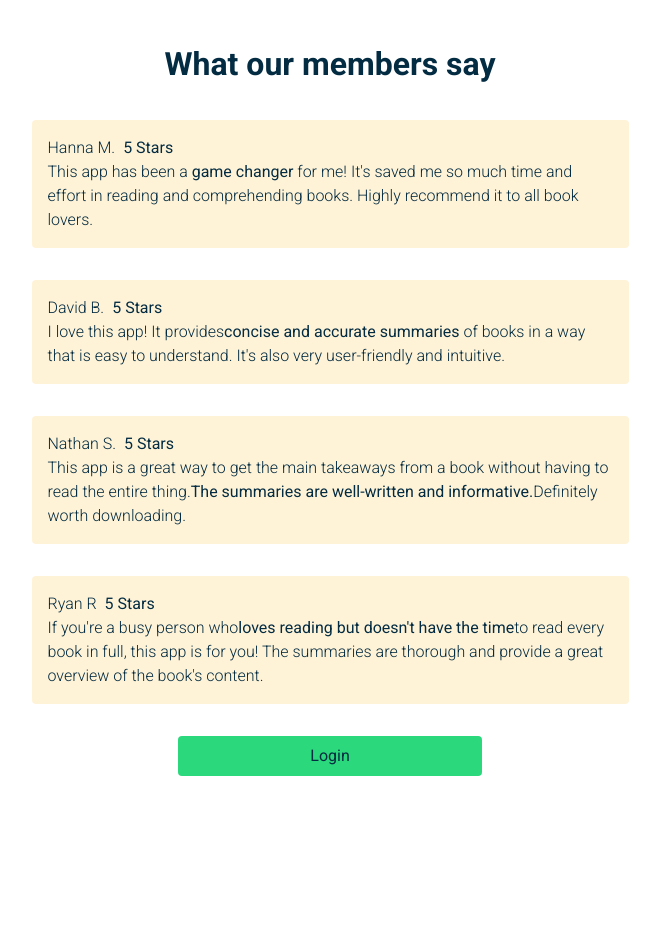
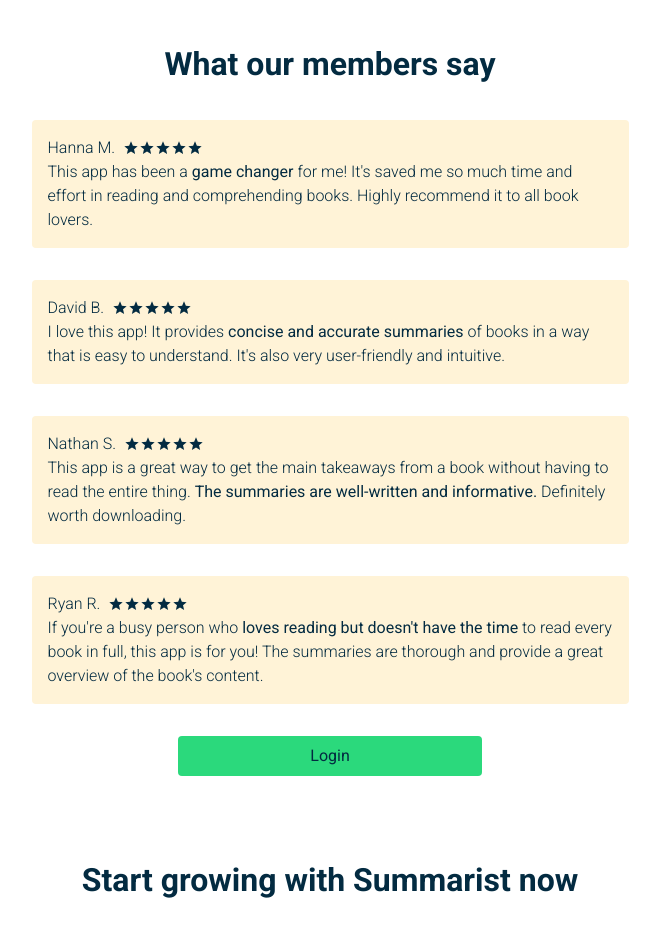
Before and after one commit to Noah-code1210/Summarist-Project, a Next.js app: page / in a window 1280 px wide. Shown: the part 1880-2816 px from the top of the page, without its empty margins (470-1130 px from the left). Before the commit the page ends 2696 px from the top, so only its background shows below. Built offline with nearby package versions, Linux system fonts and the light colour scheme.

Commit message:
Ratings Icons

```diff
--- /dev/null
+++ b/assets/icons/ReviewsIcon.jsx
@@ -0,0 +1,16 @@
+import React from "react";
+import { MdOutlineStarPurple500 } from "react-icons/md";
+
+function RatingIcon() {
+  return (
+    <>
+      <div className="review__rating">
+        <MdOutlineStarPurple500 /> <MdOutlineStarPurple500 />{" "}
+        <MdOutlineStarPurple500 /> <MdOutlineStarPurple500 />{" "}
+        <MdOutlineStarPurple500 />
+      </div>
+    </>
+  );
+}
+
+export default RatingIcon;
--- a/components/Reviews.jsx
+++ b/components/Reviews.jsx
@@ -1,4 +1,5 @@
 import React from "react";
+import RatingIcon from "../assets/icons/ReviewsIcon";
 
 function Reviews() {
   return (
@@ -9,10 +10,13 @@
           <div className="review__box">
             <div className="flex gap-x-2">
               <div className="review__name">Hanna M.</div>
-              <div className="review__rating"> 5 Stars</div>
+              <div>
+                {" "}
+                <RatingIcon />
+              </div>
             </div>
             <div className="review__para">
-              This app has been a <span className="bold">game changer</span> for
+              This app has been a<span className="bold"> game changer </span>for
               me! It's saved me so much time and effort in reading and
               comprehending books. Highly recommend it to all book lovers.
             </div>
@@ -20,11 +24,14 @@
           <div className="review__box">
             <div className="flex gap-x-2">
               <div className="review__name">David B.</div>
-              <div className="review__rating"> 5 Stars</div>
+              <div>
+                {" "}
+                <RatingIcon />
+              </div>
             </div>
             <div className="review__para">
               I love this app! It provides
-              <span className="bold">concise and accurate summaries</span> of
+              <span className="bold"> concise and accurate summaries </span>of
               books in a way that is easy to understand. It's also very
               user-friendly and intuitive.
             </div>
@@ -32,34 +39,37 @@
           <div className="review__box">
             <div className="flex gap-x-2">
               <div className="review__name">Nathan S.</div>
-              <div className="review__rating"> 5 Stars</div>
+              <div>
+                {" "}
+                <RatingIcon />
+              </div>
             </div>
             <div className="review__para">
               This app is a great way to get the main takeaways from a book
-              without having to read the entire thing.
+              without having to read the entire thing. {" "}
               <span className="bold">
                 The summaries are well-written and informative.
-              </span>
+              </span> {" "}
               Definitely worth downloading.
             </div>
           </div>
           <div className="review__box">
             <div className="flex gap-x-2">
-              <div className="review__name">Ryan R</div>
-              <div className="review__rating"> 5 Stars</div>
+              <div className="review__name">Ryan R.</div>
+              <div>
+                <RatingIcon />
+              </div>
             </div>
             <div className="review__para">
-              If you're a busy person who
+              If you're a busy person who {" "}
               <span className="bold">
                 loves reading but doesn't have the time
-              </span>
+              </span> {" "}
               to read every book in full, this app is for you! The summaries are
               thorough and provide a great overview of the book's content.
             </div>
           </div>
-          <button className="login__button">
-            Login
-          </button>
+          <button className="login__button">Login</button>
         </div>
       </div>
     </>
--- /dev/null
+++ b/components/Statistics.jsx
@@ -0,0 +1,20 @@
+import React from 'react'
+
+function Statistics() {
+  return (
+    <>
+    <div id="statistics">
+        <div className="container">
+            <div className="section-title">
+                Start growing with Summarist now
+            </div>
+            <div className="statistics__box">
+
+            </div>
+        </div>
+    </div>
+    </>
+  )
+}
+
+export default Statistics
--- a/src/app/globals.css
+++ b/src/app/globals.css
@@ -53,6 +53,9 @@
    .review__name {
     @apply font-light
    }
+   .review__rating {
+    @apply flex mt-1
+   }
    .review__para {
     @apply w-full max-w-[565px] font-light
    }
--- a/src/app/page.tsx
+++ b/src/app/page.tsx
@@ -1,7 +1,8 @@
-import Navbar from "../../components/Navbar"
-import Header from "../../components/Header"
-import Info from "../../components/Info"
-import Reviews from "../../components/Reviews"
+import Navbar from "../../components/Navbar";
+import Header from "../../components/Header";
+import Info from "../../components/Info";
+import Reviews from "../../components/Reviews";
+import Statistics from "../../components/Statistics";
 
 export default function Home() {
   return (
@@ -10,6 +11,7 @@
       <Header />
       <Info />
       <Reviews />
+      <Statistics />
     </>
   );
 }
```
Also changed, not shown: assets/icons/StatisticsIcon.jsx (added, +11 -0 lines).
